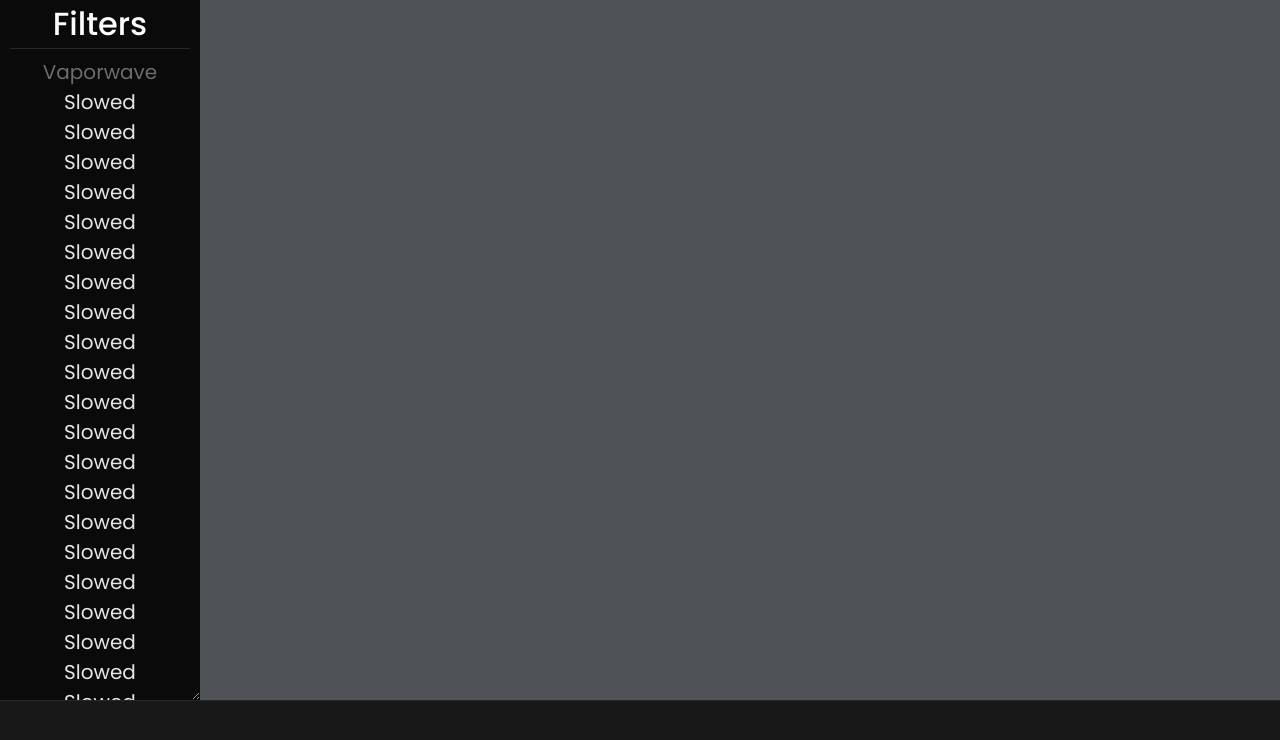
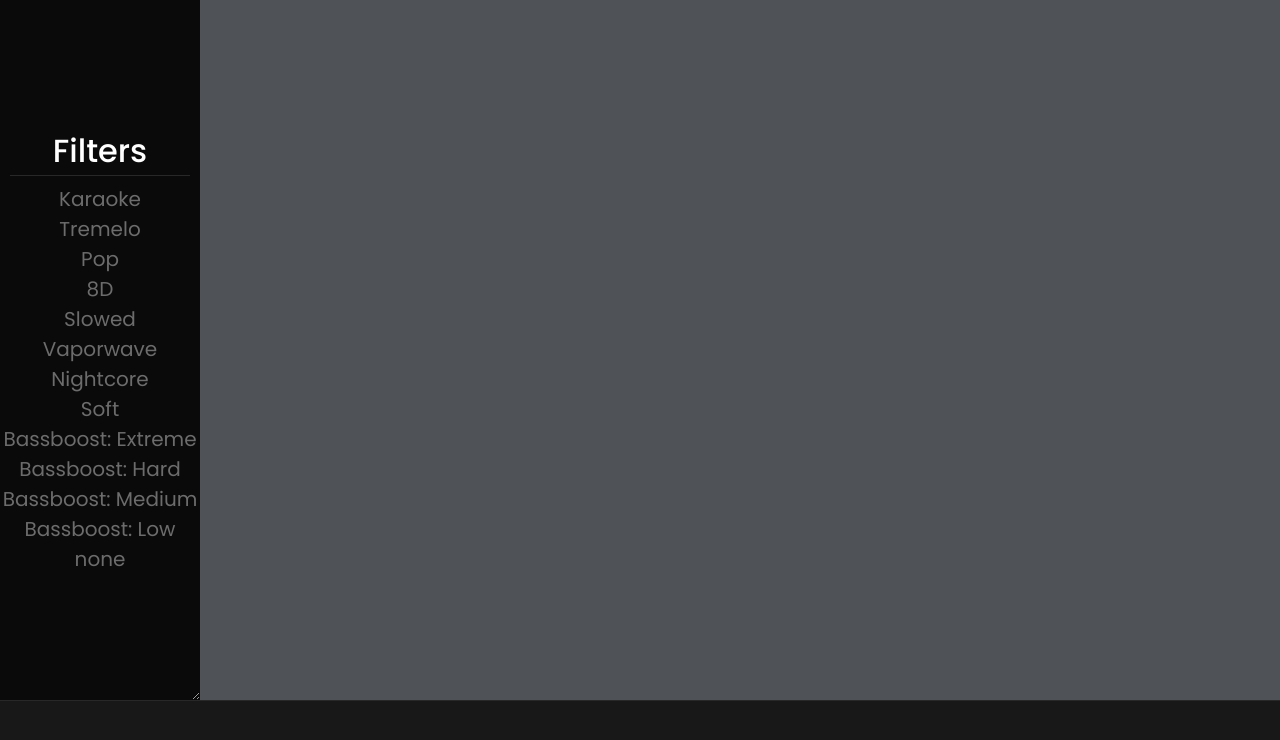
Before and after one commit to cryo-sphere/stereo-website, a Next.js app: page /webplayer in a window 1280 px wide. Shown: the top 740 px of the page. Built offline with nearby package versions, Linux system fonts and the light colour scheme.

Commit message:
feat(Filterbar): add correct filters to list

```diff
--- a/src/components/webplayer/Filterbar.tsx
+++ b/src/components/webplayer/Filterbar.tsx
@@ -7,107 +7,43 @@
 			<hr className="filterbar-separator"></hr>
 			<ul className="filterbar-list">
 				<li>
+					<button className="filterbar-item">Karaoke</button>
+				</li>
+				<li>
+					<button className="filterbar-item">Tremelo</button>
+				</li>
+				<li>
+					<button className="filterbar-item">Pop</button>
+				</li>
+				<li>
+					<button className="filterbar-item">8D</button>
+				</li>
+				<li>
+					<button className="filterbar-item">Slowed</button>
+				</li>
+				<li>
 					<button className="filterbar-item">Vaporwave</button>
 				</li>
 				<li>
-					<button className="filterbar-item filterbar-active">Slowed</button>
+					<button className="filterbar-item">Nightcore</button>
 				</li>
 				<li>
-					<button className="filterbar-item filterbar-active">Slowed</button>
+					<button className="filterbar-item">Soft</button>
 				</li>
 				<li>
-					<button className="filterbar-item filterbar-active">Slowed</button>
+					<button className="filterbar-item">Bassboost: Extreme</button>
 				</li>
 				<li>
-					<button className="filterbar-item filterbar-active">Slowed</button>
+					<button className="filterbar-item">Bassboost: Hard</button>
 				</li>
 				<li>
-					<button className="filterbar-item filterbar-active">Slowed</button>
+					<button className="filterbar-item">Bassboost: Medium</button>
 				</li>
 				<li>
-					<button className="filterbar-item filterbar-active">Slowed</button>
+					<button className="filterbar-item">Bassboost: Low</button>
 				</li>
 				<li>
-					<button className="filterbar-item filterbar-active">Slowed</button>
-				</li>
-				<li>
-					<button className="filterbar-item filterbar-active">Slowed</button>
-				</li>
-				<li>
-					<button className="filterbar-item filterbar-active">Slowed</button>
-				</li>
-				<li>
-					<button className="filterbar-item filterbar-active">Slowed</button>
-				</li>
-				<li>
-					<button className="filterbar-item filterbar-active">Slowed</button>
-				</li>
-				<li>
-					<button className="filterbar-item filterbar-active">Slowed</button>
-				</li>
-				<li>
-					<button className="filterbar-item filterbar-active">Slowed</button>
-				</li>
-				<li>
-					<button className="filterbar-item filterbar-active">Slowed</button>
-				</li>
-				<li>
-					<button className="filterbar-item filterbar-active">Slowed</button>
-				</li>
-				<li>
-					<button className="filterbar-item filterbar-active">Slowed</button>
-				</li>
-				<li>
-					<button className="filterbar-item filterbar-active">Slowed</button>
-				</li>
-				<li>
-					<button className="filterbar-item filterbar-active">Slowed</button>
-				</li>
-				<li>
-					<button className="filterbar-item filterbar-active">Slowed</button>
-				</li>
-
-				<li>
-					<button className="filterbar-item filterbar-active">Slowed</button>
-				</li>
-				<li>
-					<button className="filterbar-item filterbar-active">Slowed</button>
-				</li>
-				<li>
-					<button className="filterbar-item filterbar-active">Slowed</button>
-				</li>
-				<li>
-					<button className="filterbar-item filterbar-active">Slowed</button>
-				</li>
-				<li>
-					<button className="filterbar-item filterbar-active">Slowed</button>
-				</li>
-				<li>
-					<button className="filterbar-item filterbar-active">Slowed</button>
-				</li>
-				<li>
-					<button className="filterbar-item filterbar-active">Slowed</button>
-				</li>
-				<li>
-					<button className="filterbar-item filterbar-active">Slowed</button>
-				</li>
-				<li>
-					<button className="filterbar-item filterbar-active">Slowed</button>
-				</li>
-				<li>
-					<button className="filterbar-item filterbar-active">Slowed</button>
-				</li>
-				<li>
-					<button className="filterbar-item filterbar-active">Slowed</button>
-				</li>
-				<li>
-					<button className="filterbar-item filterbar-active">Slowed</button>
-				</li>
-				<li>
-					<button className="filterbar-item filterbar-active">Slowed</button>
-				</li>
-				<li>
-					<button className="filterbar-item filterbar-active">Slowed</button>
+					<button className="filterbar-item">none</button>
 				</li>
 			</ul>
 		</div>
```
